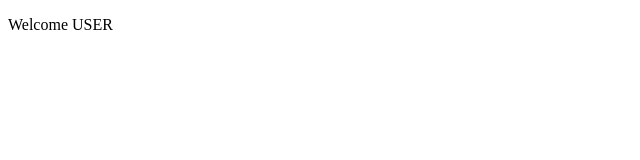
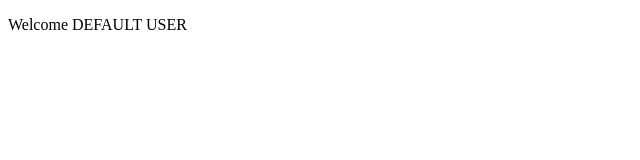
Before and after one commit to Joele-E/esercizio5_09, a React (Create React App) app: page / in a window 1280 px wide. Shown: the top 160 px of the page, without its empty margins (0-640 px from the left). Built offline with nearby package versions, Linux system fonts and the light colour scheme.

Commit message:
fixed exercise

```diff
--- a/src/Welcome.js
+++ b/src/Welcome.js
@@ -2,6 +2,10 @@ import React from "react";
 
 export default class Welcome extends React.Component {
   render() {
-    return <p>Welcome {this.props.name ? this.props.name : "USER"}</p>;
+    return <p>Welcome {this.props.name}</p>;
   }
 }
+
+Welcome.defaultProps = {
+  name: "DEFAULT USER",
+};
```
